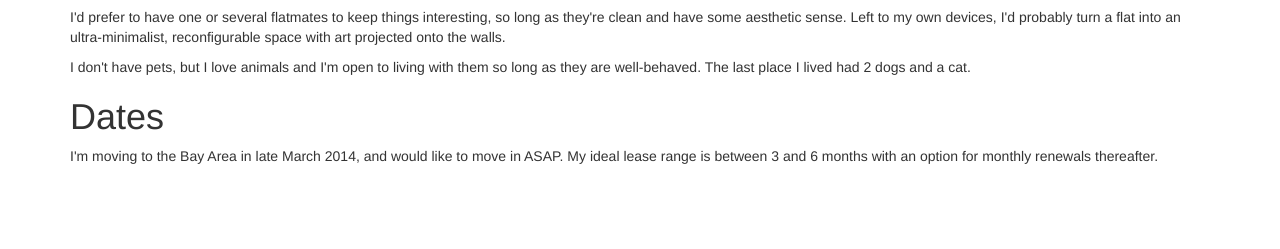
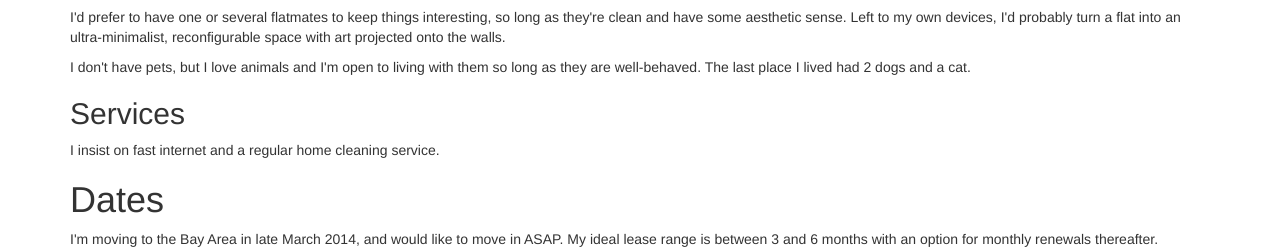
Before and after one commit to emchristiansen/RenterProfile, a plain HTML site: page index.html in a window 1280 px wide. Shown: the part 751-1000 px from the top of the page. Before the commit the page ends 917 px from the top, so only its background shows below. Drawn offline with nearby package versions, Linux system fonts and the light colour scheme.

Commit message:
services

```diff
--- a/index.html
+++ b/index.html
@@ -117,6 +117,9 @@ body { padding-top: 50px; }
   The last place I lived had 2 dogs and a cat.
   </p>
 
+  <h2>Services</h2>
+  I insist on fast internet and a regular home cleaning service.
+
   <h1 id="Dates">Dates</h1>
   I'm moving to the Bay Area in late March 2014, and would like to move in ASAP.
 
```
